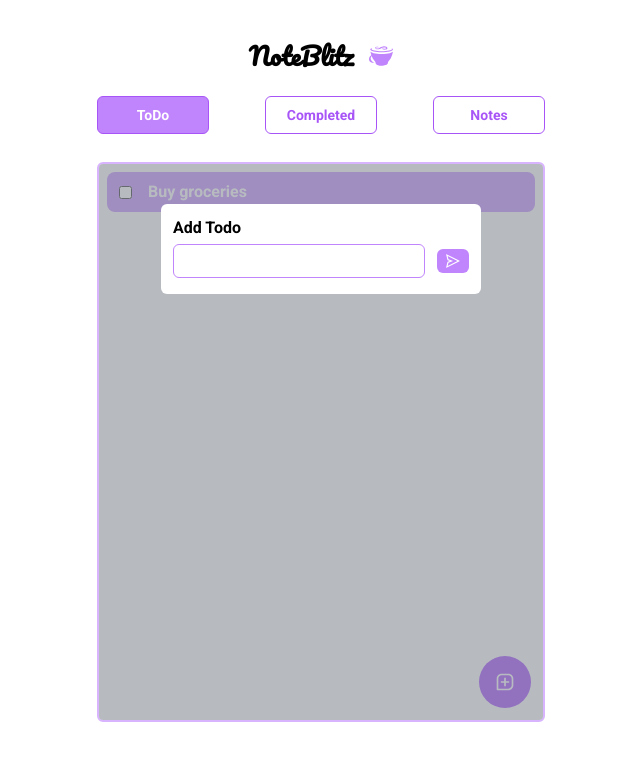
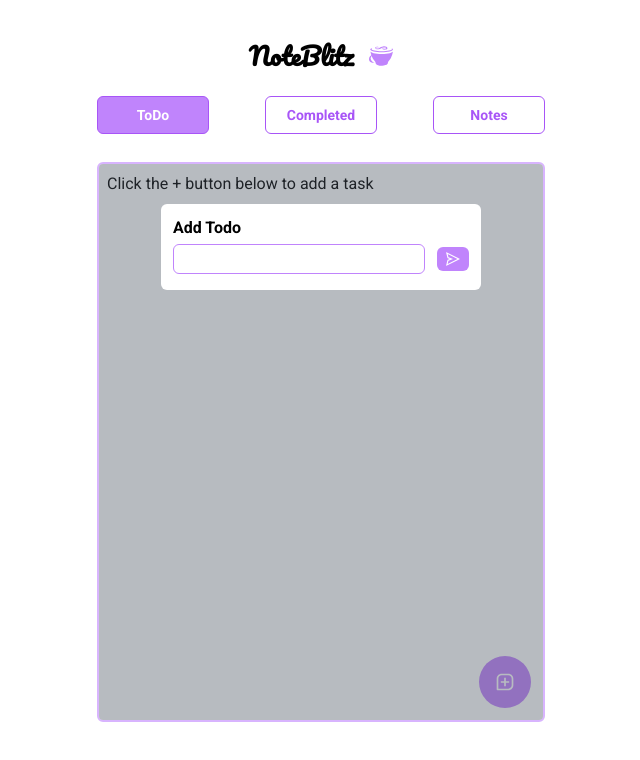
Before and after one commit to Julius-Java/noteBlitz, a Next.js app: page / in a window 1280 px wide. Both pictures are taken after a click on the button 824 px from the left and 682 px from the top of the page. Shown: the top 760 px of the page, without its empty margins (319-959 px from the left). Built offline with nearby package versions, Linux system fonts and the light colour scheme.

Commit message:
Add todoContext and todoAdd feature

```diff
--- a/components/List.jsx
+++ b/components/List.jsx
@@ -1,7 +1,7 @@
 import {MdDeleteOutline} from "react-icons/md"
 import {BiUndo} from "react-icons/bi"
 
-function List({completed}) {
+function List({completed, item}) {
     return (
         <form onSubmit={(e) => console.log(e.target)}>
             <li
@@ -18,7 +18,7 @@ function List({completed}) {
                     <label
                         className={`${completed && "line-through decoration-purple-400 decoration-2"}`} htmlFor="list-item"
                     >
-                        Buy groceries
+                        {item}
                     </label>
                 </div>
                 <button className="block text-[#DC143C] ms-auto lg:hidden lg:group-hover:block" role="delete-button">
--- /dev/null
+++ b/components/TaskContext.js
@@ -0,0 +1,34 @@
+import { createContext, useContext, useReducer } from "react";
+
+const TaskContext = createContext()
+
+const initialState = {
+    tasks: [],
+    completedTasks: [],
+}
+
+const todoReducer = (state, action) => {
+    const {tasks, completedTasks} = state
+    switch(action.type) {
+        case "add-task" :
+            return {...state, tasks: [...tasks, action.payload]}
+        case "complete-task":
+            return {...state, completedTasks: [...completedTasks, action.payload]}
+        default:
+            return state
+    }
+}
+
+export function TaskProvider({children}) {
+    const [state, dispatch] = useReducer(todoReducer, initialState)
+
+    return (
+        <TaskContext.Provider value={{state, dispatch}}>
+            {children}
+        </TaskContext.Provider>
+    )
+}
+
+export function useTaskContext() {
+    return useContext(TaskContext)
+}
--- a/components/TaskList.jsx
+++ b/components/TaskList.jsx
@@ -1,10 +1,21 @@
 import List from "./List"
 import Button from "./Button"
+import { useTaskContext } from "./TaskContext"
 
 function TaskList() {
+    const {state} = useTaskContext()
+    // console.log(state.tasks)
+    state.tasks.map(task => console.log(task.title))
     return (
             <ul>
-                <List />
+                {state.tasks.length > 0
+                    ?
+                state.tasks.map(task => (
+                    <List key={task.id} item={task.title} />
+                ))
+                    :
+                <p>Click the + button below to add a task</p>
+                }
             </ul>
     )
 }
--- a/components/TodoAddForm.jsx
+++ b/components/TodoAddForm.jsx
@@ -1,26 +1,59 @@
 import Button from "./Button"
+import {useForm} from "react-hook-form"
+import { useTaskContext } from "./TaskContext"
+import { useState } from "react"
 
 export default function TodoAddForm({toggleVisibility}) {
+    const {register, handleSubmit, formState: {errors} } = useForm({mode: "all"})
+
+    const {dispatch} = useTaskContext()
+
+    // const [newTask, setNewTask] = useState('')
+
+    const formSubmit = (data) => {
+        const todoTask = data.task.trim()
+        // setNewTask(todoTask)
+        // Create task object to be added to context
+        const task = {id: Date.now(), title: todoTask, completed: false}
+        dispatch({type: "add-task", payload: task})
+        console.log(task.title)
+        // Reset input filed
+        // setNewTask("")
+
+        // Hide todo add form
+        toggleVisibility()
+    }
+
     return (
         <div
             onClick={() => toggleVisibility()}
-            className="absolute bg-gray-600 bg-opacity-40 top-0 left-0 h-full w-full transition-all duration-100">
+            className="absolute bg-gray-600 bg-opacity-40 top-0 left-0 h-full w-full transition-all duration-200">
             <form
                 className="bg-white max-w-xs w-[95%] mx-auto rounded-md mt-10 p-3"
                 role="addTodo-form"
                 onClick={(e) => e.stopPropagation()}
+                onSubmit={handleSubmit(formSubmit)}
             >
                 <label className="block font-semibold" htmlFor="todoItem">Add Todo</label>
                 <div className="flex gap-3 items-center justify-center w-full py-1  mx-auto">
                     <input
-                        className="border p-1 border-purple-400 rounded-md outline-purple-400 w-[75%] sm:w-full"
+                        className="border py-1 px-2 text-sm border-purple-400 rounded-md outline-purple-400 w-[75%] sm:w-full"
                         id="todoItem"
                         data-testid={"todo-input"}
                         type="text"
                         onClick={(e) => e.stopPropagation()}
+                        {
+                            ...register(
+                                "task",
+                                {
+                                    required: "Add a task 🙄"
+                                }
+                            )
+                        }
                     />
                     <Button type={"add-button"} />
                 </div>
+                <span className="block text-left text-xs text-red-500 font-bold">{errors.task?.message}</span>
             </form>
         </div>
     )
--- a/package.json
+++ b/package.json
@@ -19,6 +19,7 @@
     "postcss": "8.4.28",
     "react": "18.2.0",
     "react-dom": "18.2.0",
+    "react-hook-form": "^7.45.4",
     "react-icons": "^4.10.1",
     "tailwind-scrollbar": "^3.0.5",
     "tailwindcss": "3.3.3"
--- a/pages/_app.js
+++ b/pages/_app.js
@@ -1,12 +1,15 @@
 import Layout from '@/components/Layout'
 import '@/styles/globals.css'
+import { TaskProvider } from '@/components/TaskContext'
 
 export default function App({ Component, pageProps }) {
   return (
     // Layout
-    <Layout>
-      <Component {...pageProps} />
-    </Layout>
+    <TaskProvider>
+      <Layout>
+        <Component {...pageProps} />
+      </Layout>
+    </TaskProvider>
   )
 }
 
```
Also changed, not shown: 1 other file (tests, documents, lock files or other folders).
